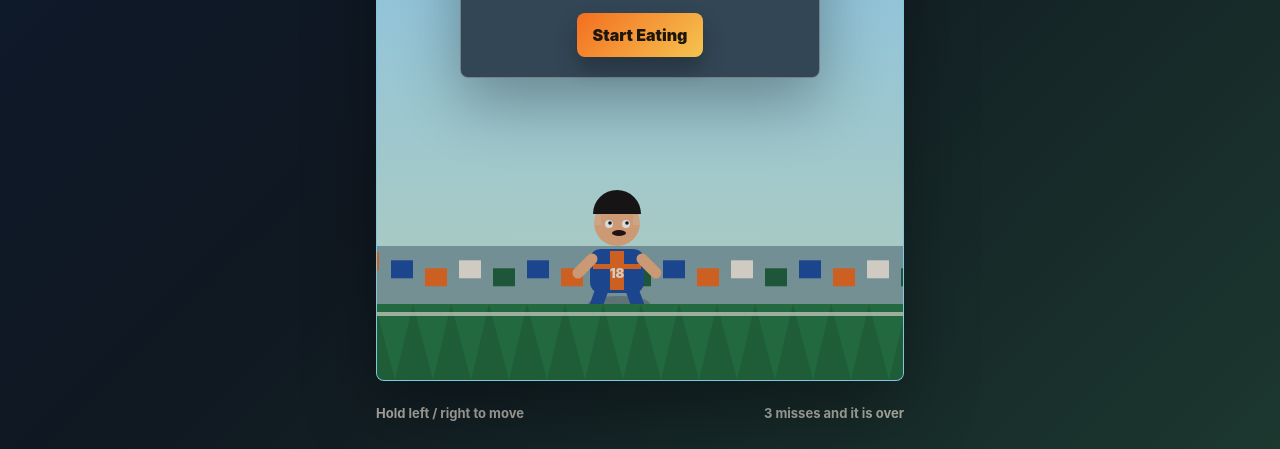
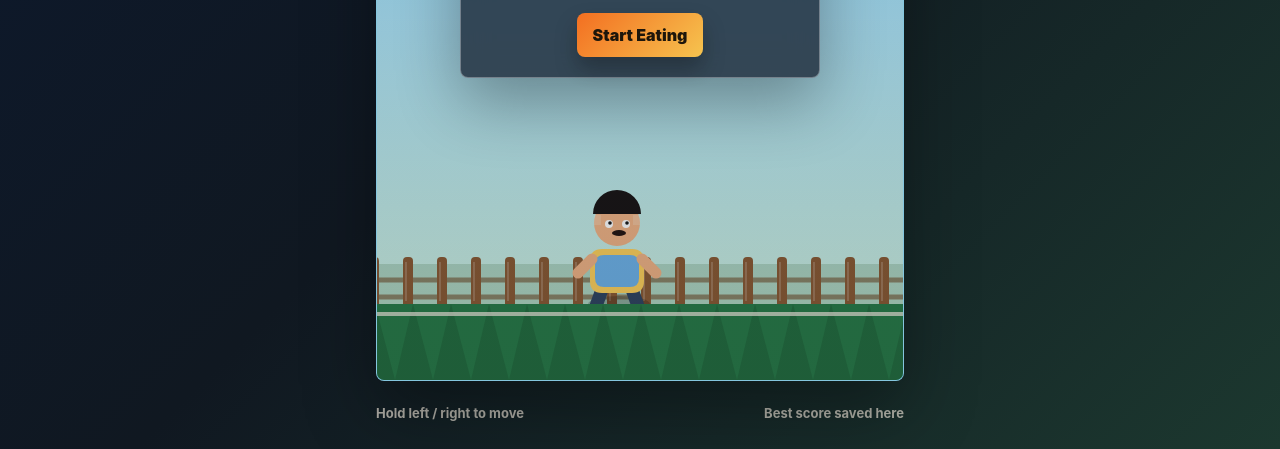
Before and after one commit to meeruboss/Naan-khatai, a plain HTML site: page index.html in a window 1280 px wide. Shown: the part 478-927 px from the top of the page. Drawn offline with Linux system fonts and the light colour scheme.

Commit message:
Add files via upload

```diff
--- a/game.js
+++ b/game.js
@@ -1,6 +1,7 @@
 const canvas = document.querySelector("#game");
 const ctx = canvas.getContext("2d");
 const scoreEl = document.querySelector("#score");
+const bestEl = document.querySelector("#best");
 const missesEl = document.querySelector("#misses");
 const overlay = document.querySelector("#overlay");
 const overlayTitle = document.querySelector("#overlayTitle");
@@ -28,6 +29,7 @@ const state = {
   time: 0,
   lastTime: 0,
   score: 0,
+  best: Number(localStorage.getItem("naanKhataiBest") || 0),
   misses: 0,
   spawnTimer: 0,
   shake: 0,
@@ -81,6 +83,7 @@ function resetGame() {
 
 function syncHud() {
   scoreEl.textContent = String(state.score);
+  bestEl.textContent = `Best ${state.best}`;
   missesEl.textContent = `Miss ${state.misses}/3`;
 }
 
@@ -117,12 +120,7 @@ function update(dt) {
   player.stride += Math.abs(direction) * dt * 15;
   player.mouth = Math.max(0, player.mouth - dt * 4.8);
 
-  const lookingCookie = state.cookies.some((cookie) => {
-    const closeX = Math.abs(cookie.x - player.x) < 62;
-    const above = cookie.y > 90 && cookie.y < player.y + 34;
-    return closeX && above;
-  });
-  player.look += ((lookingCookie || player.mouth > 0.05 ? 1 : 0) - player.look) * Math.min(1, dt * 9);
+  player.look += ((player.mouth > 0.05 ? 1 : 0) - player.look) * Math.min(1, dt * 11);
 
   state.spawnTimer -= dt;
   if (state.spawnTimer <= 0) {
@@ -145,6 +143,10 @@ function update(dt) {
       burstCrumbs(cookie.x, cookie.y);
       state.cookies.splice(i, 1);
       state.score += 1;
+      if (state.score > state.best) {
+        state.best = state.score;
+        localStorage.setItem("naanKhataiBest", String(state.best));
+      }
       player.mouth = 1;
       syncHud();
       continue;
@@ -199,6 +201,9 @@ function updateCrumbs(dt) {
 
 function gameOver() {
   state.mode = "over";
+  state.best = Math.max(state.best, state.score);
+  localStorage.setItem("naanKhataiBest", String(state.best));
+  syncHud();
   overlayTitle.textContent = "Game Over";
   overlayText.textContent = `${state.score} naan-khatai eaten.`;
   overlay.classList.remove("hidden");
@@ -211,7 +216,7 @@ function draw() {
     ctx.translate((Math.random() - 0.5) * state.shake, (Math.random() - 0.5) * state.shake);
   }
   drawSky();
-  drawStands();
+  drawFence();
   drawCookies();
   drawCrumbs();
   drawKid();
@@ -243,14 +248,28 @@ function drawCloud(x, y, scale) {
   ctx.fill();
 }
 
-function drawStands() {
+function drawFence() {
   const baseY = state.height - CONFIG.groundHeight - 58;
-  ctx.fillStyle = "rgba(20, 43, 70, 0.36)";
-  ctx.fillRect(0, baseY, state.width, 58);
-  for (let x = -20; x < state.width + 20; x += 34) {
-    const palette = ["#1f4fa3", "#f36f21", "#f7efe2", "#21633d"];
-    ctx.fillStyle = palette[Math.abs(Math.floor(x / 34)) % palette.length];
-    ctx.fillRect(x, baseY + 11 + ((x / 34) % 2) * 8, 22, 18);
+  ctx.fillStyle = "rgba(72, 119, 72, 0.22)";
+  ctx.fillRect(0, baseY + 18, state.width, 40);
+
+  ctx.strokeStyle = "rgba(117, 83, 48, 0.62)";
+  ctx.lineWidth = 5;
+  ctx.lineCap = "round";
+  ctx.beginPath();
+  ctx.moveTo(-10, baseY + 34);
+  ctx.lineTo(state.width + 10, baseY + 34);
+  ctx.moveTo(-10, baseY + 51);
+  ctx.lineTo(state.width + 10, baseY + 51);
+  ctx.stroke();
+
+  ctx.fillStyle = "#8b5a32";
+  for (let x = -8; x < state.width + 20; x += 34) {
+    roundRect(x, baseY + 11, 10, 52, 4);
+    ctx.fill();
+    ctx.fillStyle = "rgba(255, 255, 255, 0.18)";
+    ctx.fillRect(x + 2, baseY + 16, 2, 39);
+    ctx.fillStyle = "#8b5a32";
   }
 }
 
@@ -327,7 +346,7 @@ function drawKid() {
   ctx.fill();
 
   const legOffset = Math.sin(p.stride) * 7;
-  ctx.strokeStyle = "#1f4fa3";
+  ctx.strokeStyle = "#30445f";
   ctx.lineWidth = 13;
   ctx.lineCap = "round";
   ctx.beginPath();
@@ -337,12 +356,12 @@ function drawKid() {
   ctx.lineTo(21 + legOffset, 50);
   ctx.stroke();
 
-  ctx.fillStyle = "#1f4fa3";
+  ctx.fillStyle = "#ffd15a";
   roundRect(-27, -7, 54, 44, 12);
   ctx.fill();
-  ctx.fillStyle = "#f36f21";
-  ctx.fillRect(-24, 8, 48, 5);
-  ctx.fillRect(-7, -5, 14, 39);
+  ctx.fillStyle = "#6fb3e8";
+  roundRect(-22, -1, 44, 32, 9);
+  ctx.fill();
 
   ctx.strokeStyle = "#f1b384";
   ctx.lineWidth = 11;
@@ -387,11 +406,6 @@ function drawKid() {
   ctx.fill();
   ctx.restore();
 
-  ctx.fillStyle = "#f7efe2";
-  ctx.font = "900 13px Inter, system-ui, sans-serif";
-  ctx.textAlign = "center";
-  ctx.textBaseline = "middle";
-  ctx.fillText("18", 0, 18);
   ctx.restore();
 }
 
--- a/index.html
+++ b/index.html
@@ -15,6 +15,7 @@
       </div>
       <div class="scoreboard" aria-label="Score">
         <div class="scorebox" id="score">0</div>
+        <div class="scorebox" id="best">Best 0</div>
         <div class="scorebox" id="misses">Miss 0/3</div>
       </div>
     </header>
@@ -32,7 +33,7 @@
 
     <footer>
       <span>Hold left / right to move</span>
-      <span>3 misses and it is over</span>
+      <span>Best score saved here</span>
     </footer>
   </main>
 
--- a/styles.css
+++ b/styles.css
@@ -12,6 +12,7 @@
 
 * {
   box-sizing: border-box;
+  -webkit-tap-highlight-color: transparent;
 }
 
 body {
@@ -24,6 +25,8 @@ body {
     radial-gradient(circle at 20% 12%, rgba(246, 196, 79, 0.28), transparent 28%),
     linear-gradient(135deg, #0c1930 0%, #101821 48%, #1c382f 100%);
   color: var(--paper);
+  -webkit-touch-callout: none;
+  user-select: none;
 }
 
 .shell {
@@ -67,7 +70,7 @@ footer {
 }
 
 .scorebox {
-  min-width: 62px;
+  min-width: 60px;
   border: 1px solid rgba(247, 239, 226, 0.24);
   border-radius: 8px;
   padding: 7px 10px;
@@ -93,6 +96,8 @@ canvas {
   min-height: 580px;
   cursor: pointer;
   touch-action: none;
+  -webkit-user-select: none;
+  user-select: none;
 }
 
 .overlay {
```
